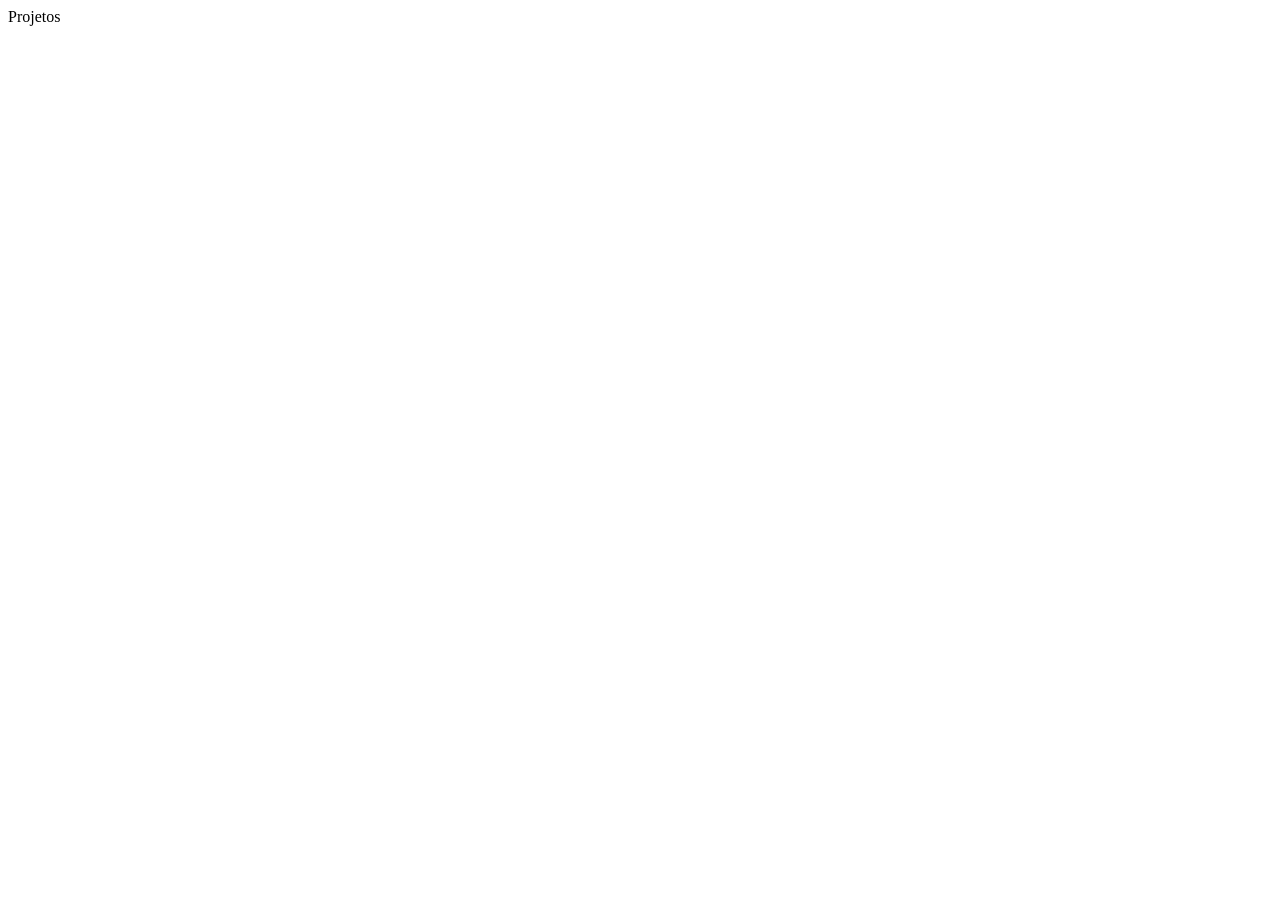
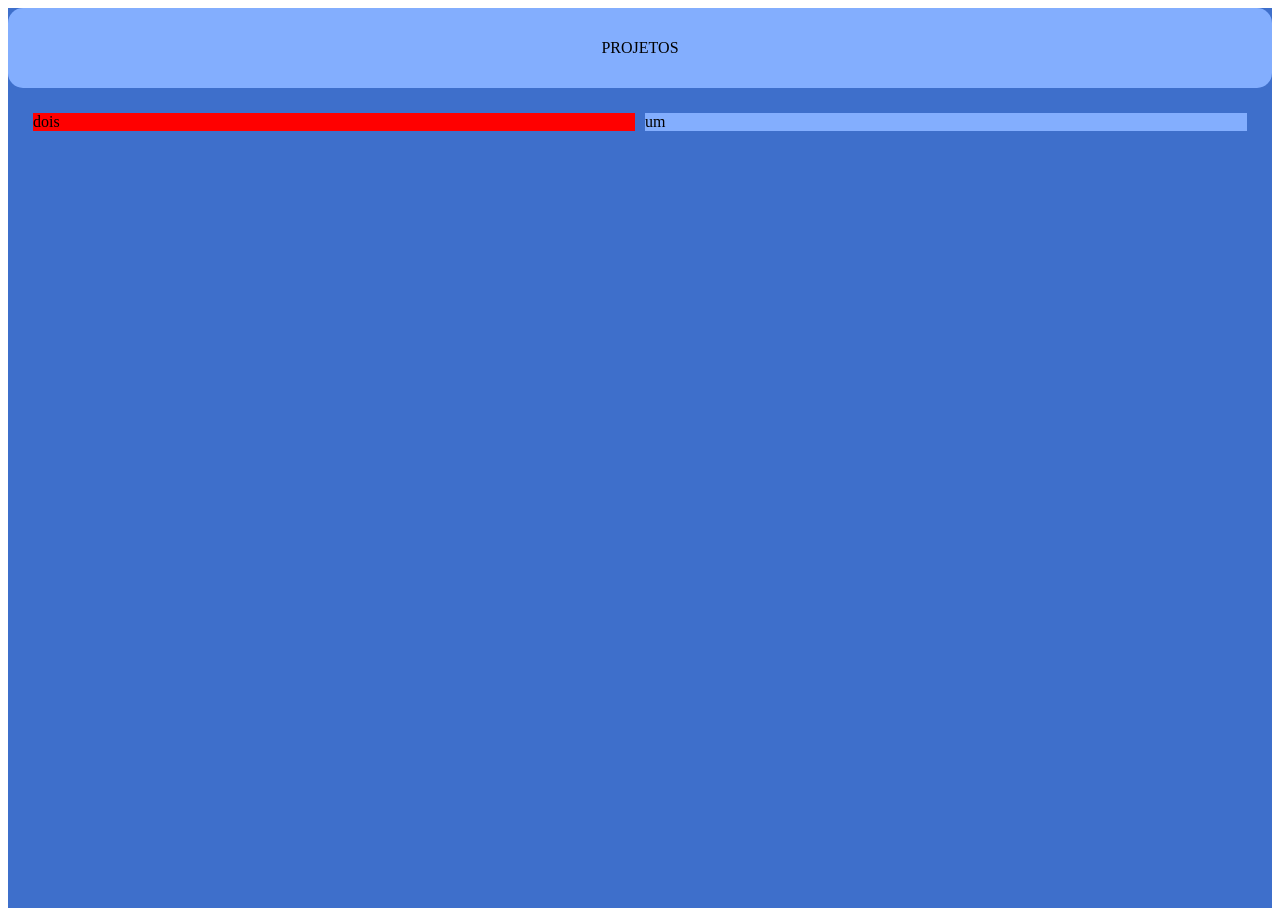
Before and after one commit to weslyramalho/PiratasWeb, a Next.js app in the folder Front/: page /projetos in a window 1280 px wide. Before the commit the page ends 800 px from the top, so only its background shows below. Built offline with nearby package versions, Linux system fonts and the light colour scheme.

Commit message:
iniciado criação da dashboard

```diff
--- a/Front/pages/projetos/index.tsx
+++ b/Front/pages/projetos/index.tsx
@@ -1,8 +1,16 @@
+import { Container, DvBox, HadControler } from "./styled";
+
 const Projetos = () => {
     return(
-        <div>
-            Projetos
-        </div>
+        <Container>
+            <HadControler>
+                PROJETOS
+            </HadControler>
+            <DvBox >
+               <div className="Divum"> um</div>
+               <div className="Divdois"> dois </div>
+            </DvBox>
+        </Container>
     )
 }
 export default Projetos;
--- /dev/null
+++ b/Front/pages/projetos/styled.tsx
@@ -0,0 +1,33 @@
+import styled from "styled-components"
+export const HadControler = styled.div`
+background-color: #83AEFE;
+height: 80px;
+border-radius: 15px;
+align-items: center;
+
+justify-content: center;
+display: flex;
+`
+
+export const Container = styled.div`
+background-color: #3E6FCB;
+height: 900px;
+`
+export const DvBox = styled.div`
+margin: 20px;
+display: flex;
+flex-direction: row-reverse;
+.Divum {
+    flex: 1;
+    background-color: #83AEFE;
+    margin: 5px;
+
+}
+.Divdois {
+    flex: 1;
+    background-color: red;
+    margin: 5px;
+
+}
+
+`
```
